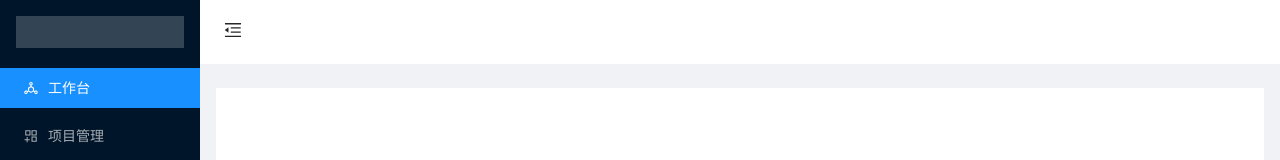
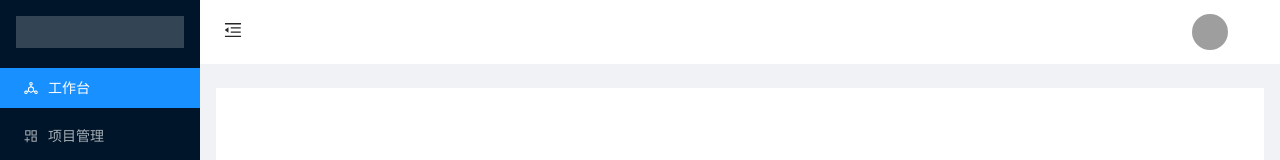
Before and after one commit to CavsZhouyou/Def-Manage-System, a React (Create React App) app: page / in a window 1280 px wide. Shown: the top 160 px of the page. Built offline with nearby package versions, Linux system fonts and the light colour scheme; grey boxes are pictures that could not be loaded; the HTML template or start-up script is replaced by a standard one.

Commit message:
feat: 完成顶部栏开发

```diff
--- /dev/null
+++ b/src/components/IconFont/index.tsx
@@ -0,0 +1,16 @@
+/*
+ * @Author: zhouyou@werun
+ * @Descriptions: IconFont 组件封装
+ * @TodoList: 无
+ * @Date: 2020-03-11 10:31:59
+ * @Last Modified by: zhouyou@werun
+ * @Last Modified time: 2020-03-11 16:32:13
+ */
+
+import { createFromIconfontCN } from '@ant-design/icons';
+
+const Icon = createFromIconfontCN({
+  scriptUrl: '//at.alicdn.com/t/font_1683983_1q42m8gj0b5.js'
+});
+
+export default Icon;
--- /dev/null
+++ b/src/layouts/HomeLayout/components/Header/index.module.scss
@@ -0,0 +1,45 @@
+$avatarWidth: 36px;
+
+.header {
+  padding: 0 24px;
+  background: #fff;
+
+  .trigger {
+    font-size: 18px;
+    line-height: 64px;
+    cursor: pointer;
+    transition: color 0.3s;
+  }
+
+  .trigger:hover {
+    color: #1890ff;
+  }
+
+  .userInfo {
+    float: right;
+    display: flex;
+    align-items: center;
+    height: 100%;
+
+    .avatar {
+      margin-right: 8px;
+      width: $avatarWidth;
+      height: $avatarWidth;
+      border-radius: $avatarWidth/2;
+    }
+
+    .down {
+      padding: 15px 0;
+      cursor: pointer;
+      font-size: 20px;
+    }
+
+    .down:hover {
+      color: #1890ff;
+    }
+  }
+}
+
+.menuIcon {
+  font-size: 14px !important;
+}
--- /dev/null
+++ b/src/layouts/HomeLayout/components/Header/index.tsx
@@ -0,0 +1,69 @@
+/*
+ * @Author: zhouyou@werun
+ * @Descriptions: 主页头部栏
+ * @TodoList: 无
+ * @Date: 2020-03-11 09:34:27
+ * @Last Modified by: zhouyou@werun
+ * @Last Modified time: 2020-03-11 16:47:16
+ */
+
+import React from 'react';
+import { Layout, Menu, Dropdown } from 'antd';
+import { MenuUnfoldOutlined, MenuFoldOutlined } from '@ant-design/icons';
+import Icon from '@/components/IconFont';
+import styles from './index.module.scss';
+
+const { Header } = Layout;
+
+type Props = {
+  collapsed: boolean;
+  toggle: () => void;
+};
+
+// trigger 组件
+const CollapseTrigger = React.memo(({ collapsed, toggle }: Props) => {
+  return React.createElement(
+    collapsed ? MenuUnfoldOutlined : MenuFoldOutlined,
+    {
+      className: styles.trigger,
+      onClick: toggle
+    }
+  );
+});
+
+const menu = (
+  <Menu>
+    <Menu.Item>
+      <Icon className={styles.menuIcon} type="icon-password" />
+      修改密码
+    </Menu.Item>
+    <Menu.Divider />
+    <Menu.Item>
+      <Icon className={styles.menuIcon} type="icon-logout" />
+      登出
+    </Menu.Item>
+  </Menu>
+);
+
+const CustomHeader = React.memo(
+  ({ collapsed, toggle }: Props): JSX.Element => {
+    const avatar =
+      'https://cavszhouyou-1254093697.cos.ap-chongqing.myqcloud.com/avatar';
+    return (
+      <Header className={styles.header}>
+        <CollapseTrigger
+          collapsed={collapsed}
+          toggle={toggle}
+        ></CollapseTrigger>
+        <div className={styles.userInfo}>
+          <img className={styles.avatar} src={avatar} alt="用户头像" />
+          <Dropdown overlay={menu}>
+            <Icon className={styles.down} type="icon-down" />
+          </Dropdown>
+        </div>
+      </Header>
+    );
+  }
+);
+
+export default CustomHeader;
--- a/src/layouts/HomeLayout/index.module.scss
+++ b/src/layouts/HomeLayout/index.module.scss
@@ -1,22 +1,5 @@
 .wrapper {
   height: 100vh;
-
-  .header {
-    padding: 0;
-    background: #fff;
-  }
-
-  .trigger {
-    font-size: 18px;
-    line-height: 64px;
-    padding: 0 24px;
-    cursor: pointer;
-    transition: color 0.3s;
-  }
-
-  .trigger:hover {
-    color: #1890ff;
-  }
 
   .logo {
     height: 32px;
--- a/src/layouts/HomeLayout/index.tsx
+++ b/src/layouts/HomeLayout/index.tsx
@@ -4,19 +4,20 @@
  * @TodoList: 无
  * @Date: 2020-03-10 10:20:58
  * @Last Modified by: zhouyou@werun
- * @Last Modified time: 2020-03-10 12:06:57
+ * @Last Modified time: 2020-03-11 09:44:44
  */
 import React, { useState, useCallback } from 'react';
 import { Layout } from 'antd';
 import { renderRoutes } from 'react-router-config';
-import { MenuUnfoldOutlined, MenuFoldOutlined } from '@ant-design/icons';
 import RouterMenu from './components/RouterMenu';
+import CustomHeader from './components/Header';
 import styles from './index.module.scss';
 
-const { Header, Sider, Content, Footer } = Layout;
+const { Sider, Content, Footer } = Layout;
 
-const HomeLayout = (props: any): JSX.Element => {
-  const [collapsed, updateCollapsed] = useState(false);
+const HomeLayout = React.memo(
+  (props: any): JSX.Element => {
+    const [collapsed, updateCollapsed] = useState<boolean>(false);
     const { route } = props;
 
     const toggle = useCallback((): void => {
@@ -32,15 +33,7 @@ const HomeLayout = (props: any): JSX.Element => {
           <RouterMenu routes={route.routes}></RouterMenu>
         </Sider>
         <Layout className="site-layout">
-        <Header className={styles.header} style={{ padding: 0 }}>
-          {React.createElement(
-            collapsed ? MenuUnfoldOutlined : MenuFoldOutlined,
-            {
-              className: styles.trigger,
-              onClick: toggle
-            }
-          )}
-        </Header>
+          <CustomHeader collapsed={collapsed} toggle={toggle}></CustomHeader>
           <Content className={styles.content}>
             {renderRoutes(route.routes)}
           </Content>
@@ -51,6 +44,7 @@ const HomeLayout = (props: any): JSX.Element => {
         </Layout>
       </Layout>
     );
-};
+  }
+);
 
 export default HomeLayout;
```
Also changed, not shown: src/assets/images/avatar.jpg (added). Lines whose indentation alone changed are shown as unchanged.
